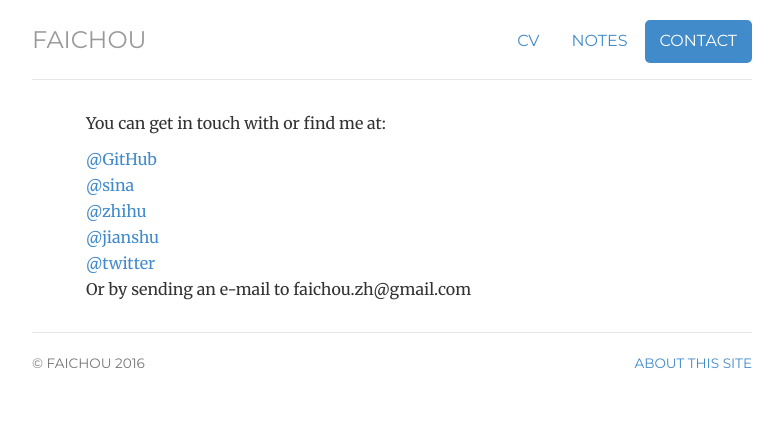
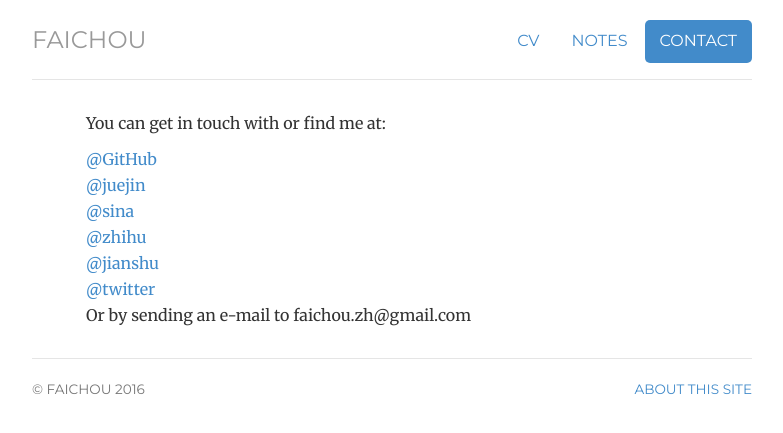
Before and after one commit to FaiChou/faichou.github.io, a Jekyll site: the page built from contact/index.html, in a window 1280 px wide. Shown: the top 433 px of the page, without its empty margins (248-1031 px from the left). Built offline with Jekyll 4.4.1, drawn with Linux system fonts in a browser that asks for light colours.

Commit message:
update blog & update CONTACT-ME page

```diff
--- a/contact/index.html
+++ b/contact/index.html
@@ -12,7 +12,8 @@ description: Notes and short essays by FaiChou, a Music Enthusiast, and iOS UI D
   <p>You can get in touch with or find me at:</p>
 
   <ul class="list-unstyled">
-		<li><a href="http://github.com/FaiChou">@GitHub</a></li>
+    <li><a href="https://github.com/FaiChou">@GitHub</a></li>
+    <li><a href="https://juejin.im/user/5abaf4e3f265da237506ef9a">@juejin</a></li>
     <li><a href="http://weibo.com/2949335311/profile?topnav=1&wvr=6&is_all=1">@sina</a></li>
     <li><a href="https://www.zhihu.com/people/faichou">@zhihu</a></li>
     <li><a href="http://www.jianshu.com/users/6e4cc4e8badc/latest_articles">@jianshu</a></li>
```
Also changed, not shown: _posts/2017-10-02-一切都是因为想打一局游戏.md (+0 -4 lines). Lines whose indentation alone changed are shown as unchanged.
